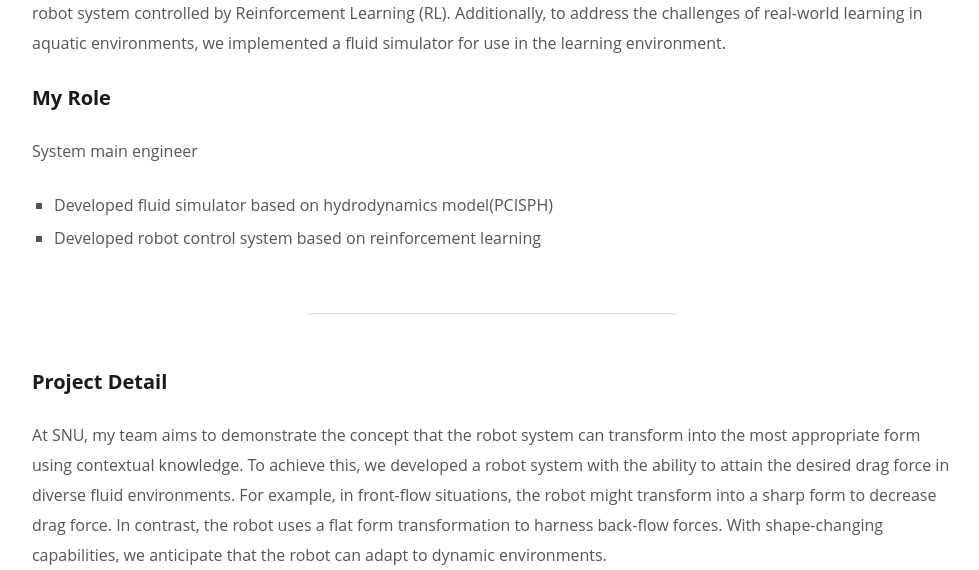
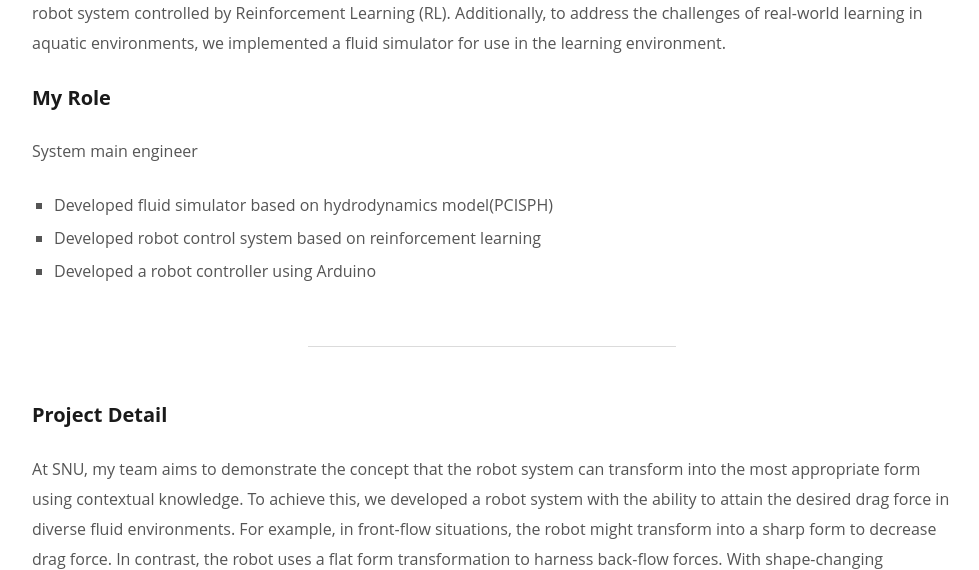
Before and after one commit to HyungKyu-Kim/HyungKyu-Kim.github.io, a Jekyll site: the page built from _posts/2024-01-26-Shape changing robot system.md, in a window 1280 px wide and 900 px high, scrolled down 498 px, cut to the strip 0-570 px from the top of the window. Shown: the whole strip, without its empty margins (148-1127 px from the left). Built offline with Jekyll 4.4.1, drawn with Linux system fonts in a browser that asks for light colours.

Commit message:
modify snu career

```diff
--- a/_data/organization.yml
+++ b/_data/organization.yml
@@ -5,9 +5,9 @@
   duration: April 2021 ~
   description:
   role:
-    - Developed reinforcement learning systems
-    - Developed robotics control systems
+    - Developed a robot controller using Arduino
     - Developed a particle-based fluid simulator
+    - Developed robot control system based on reinforcement learning
 - title: Medipixel
   etc: Medipixel is a medical start-up. As coworking with many stakeholder whom in medical, tech domains, It have been creating interesting systems.
   logo: /images/medipixel/logo_medipixel.png
--- a/_posts/2024-01-26-Shape changing robot system.md
+++ b/_posts/2024-01-26-Shape changing robot system.md
@@ -17,6 +17,7 @@ Additionally, to address the challenges of real-world learning in aquatic enviro
 System main engineer
   * Developed fluid simulator based on hydrodynamics model(PCISPH)
   * Developed robot control system based on reinforcement learning
+  * Developed a robot controller using Arduino
 
 
 ----
```
